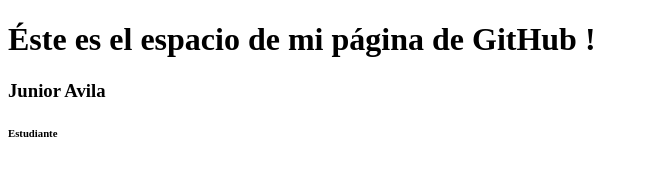
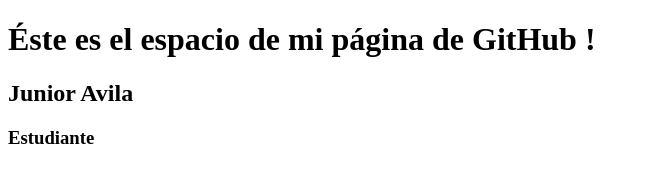
Before and after one commit to JunaviOne/junavi.github.io, a plain HTML site: page index.html in a window 1280 px wide. Shown: the whole page, without its empty margins (0-648 px from the left). Drawn offline with Linux system fonts and the light colour scheme.

Commit message:
Third  commit

```diff
--- a/index.html
+++ b/index.html
@@ -6,8 +6,8 @@
   </head>
   <body>
     <h1>Éste es el espacio de mi página de GitHub !</h1>
-    <h3>Junior Avila</h3>
-    <h6>Estudiante</h6>
+    <h2>Junior Avila</h2>
+    <h3>Estudiante</h3>
 
   </body>
 </html>
```
